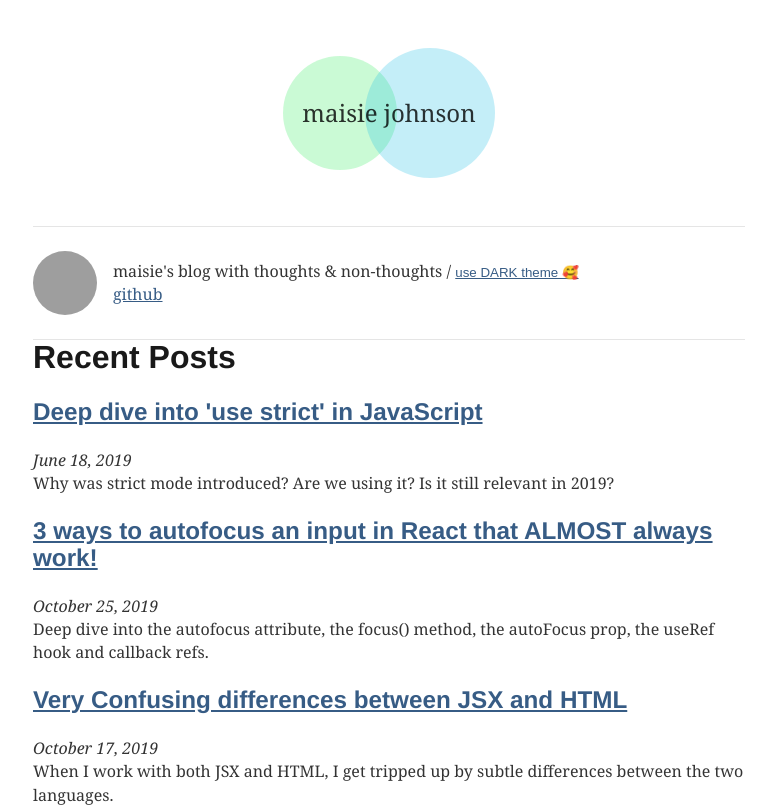
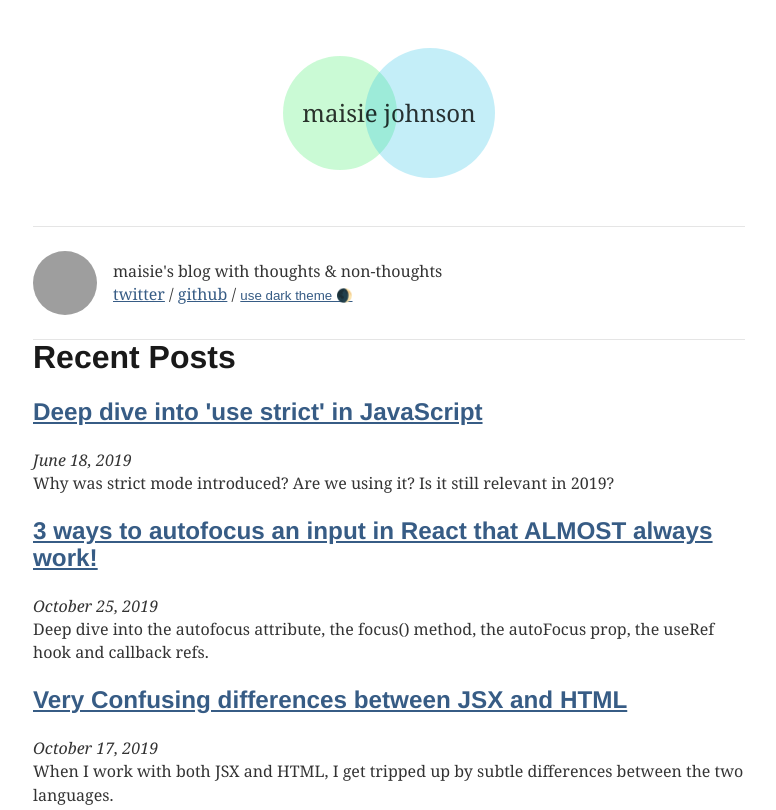
Before and after one commit to danielj41/daniel-johnson-personal-blog, a Gatsby site: page / in a window 1280 px wide. Shown: the top 810 px of the page, without its empty margins (251-1027 px from the left). Built offline with nearby package versions, Linux system fonts and the light colour scheme; Gatsby itself is replaced by a stand-in of ours; some packages are replaced by stand-ins of ours; grey boxes are pictures that could not be loaded; what typography-theme-parnassus would draw is missing.

Commit message:
tweak header a bit

```diff
--- a/src/components/layout/footer.module.css
+++ b/src/components/layout/footer.module.css
@@ -1,5 +1,6 @@
 .footer {
   border-top: 1px solid var(--rule-color);
+  transition: 0.2s border-color;
   padding-top: 1.5em;
   text-align: center;
 }
--- a/src/components/layout/header.js
+++ b/src/components/layout/header.js
@@ -59,16 +59,15 @@ const Header = ({ className, minimal }) => {
             fixed={data.bioImage.childImageSharp.fixed}
           />
           <div className={styles.bioInfo}>
-            <div className={styles.bioInfoLine}>
-              {shortDescription} / <ThemeToggleButton />
-            </div>
+            <div className={styles.bioInfoLine}>{shortDescription}</div>
             <div
               className={classNames(
                 styles.bioInfoLine,
                 styles.bioInfoLineLinks
               )}
             >
-              <a href={githubUrl}>GitHub</a>
+              <a href={twitterUrl}>Twitter</a> / <a href={githubUrl}>GitHub</a>{" "}
+              / <ThemeToggleButton />
             </div>
           </div>
         </div>
--- a/src/components/layout/theme-toggle-button.js
+++ b/src/components/layout/theme-toggle-button.js
@@ -8,7 +8,7 @@ const ThemeToggleButton = () => (
         className="link-button"
         onClick={() => toggleTheme(theme === "dark" ? "light" : "dark")}
       >
-        {theme === "dark" ? "use light theme 😌" : "use DARK theme 🥰"}
+        {theme === "dark" ? "use light theme ☀️" : "use dark theme 🌒"}
       </button>
     )}
   </ThemeToggler>
```
